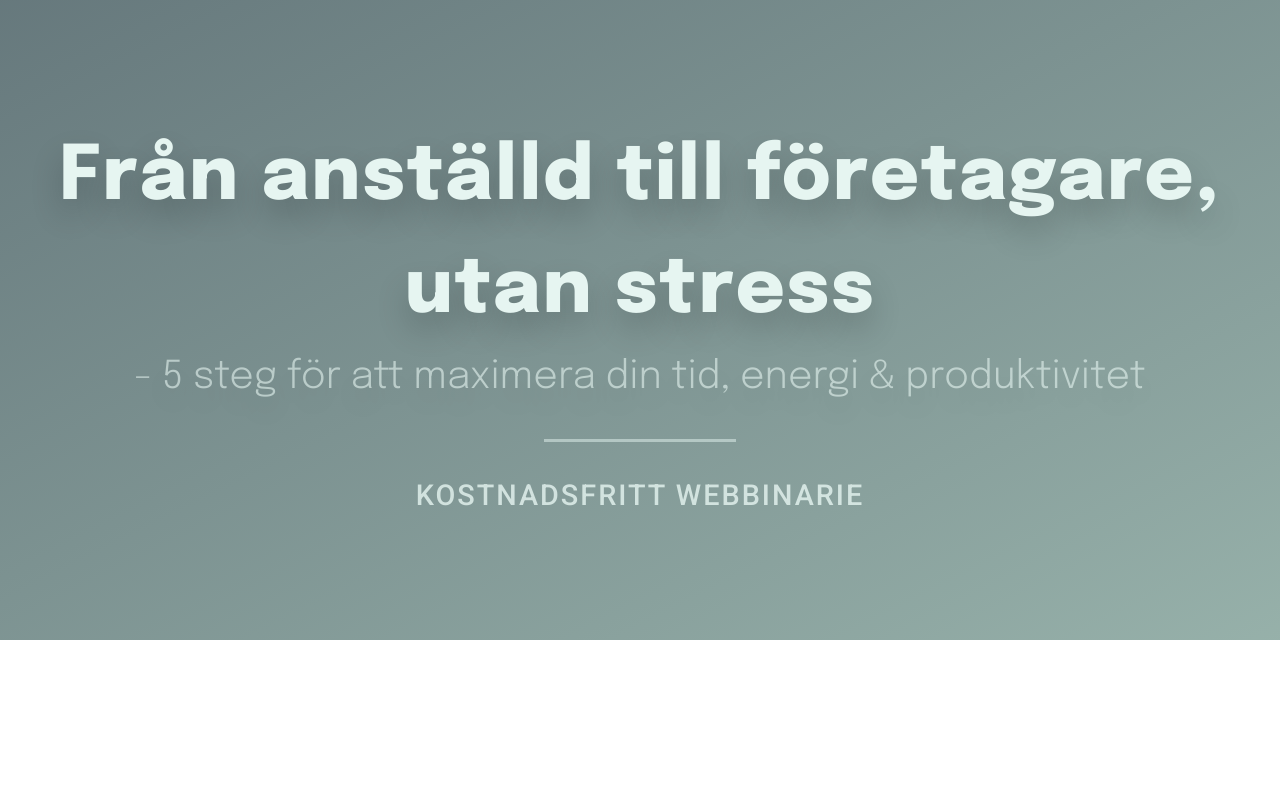
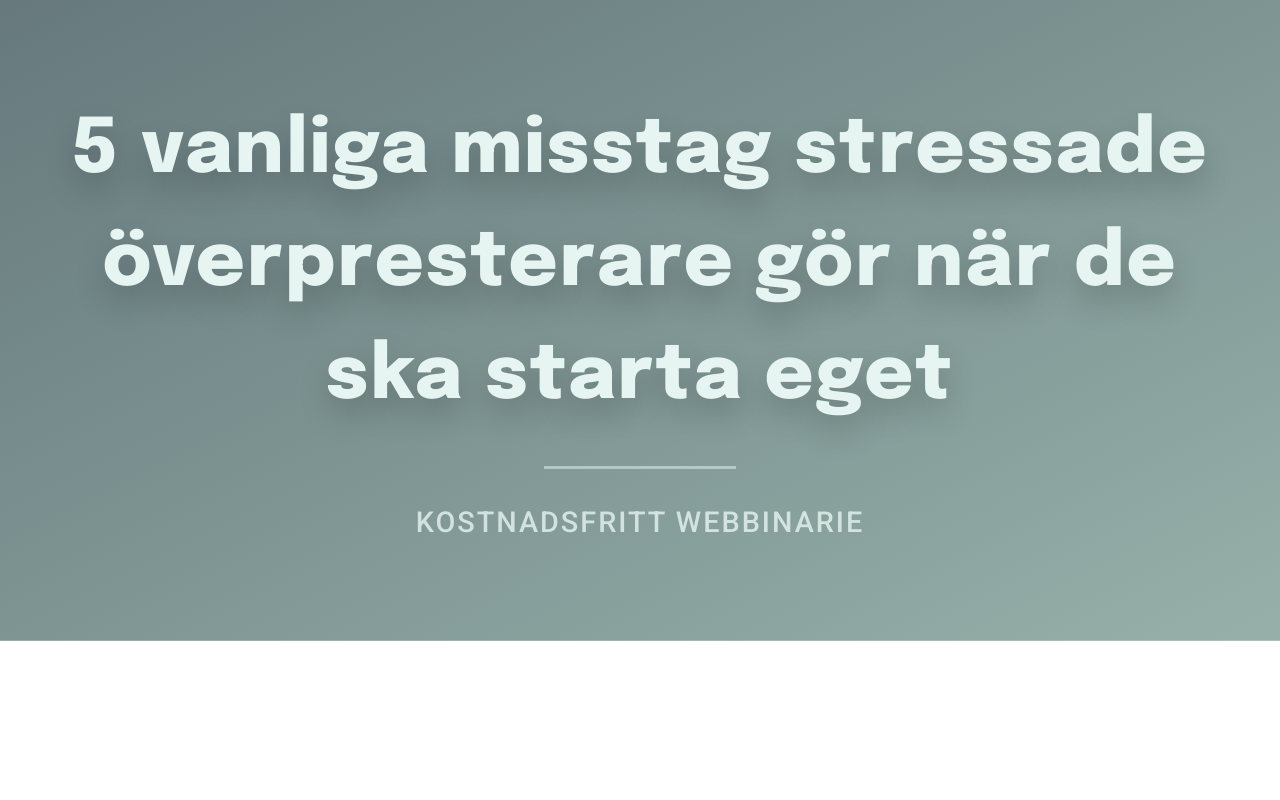
Before and after one commit to MatildaMared/dtyw-webinar, a website: page index.html in a window 1280 px wide. Shown: the top 800 px of the page. Drawn offline with nearby package versions, Linux system fonts and the light colour scheme; a script that the page names is missing.

Commit message:
update title

```diff
--- a/index.html
+++ b/index.html
@@ -58,10 +58,10 @@
 
 		<!-- HEADER -->
 		<header class="header">
-			<h1 class="header__heading">Från anställd till företagare, utan stress</h1>
-			<h2 class="header__sub-heading">
+			<h1 class="header__heading">5 vanliga misstag stressade överpresterare gör när de ska starta eget </h1>
+			<!-- <h2 class="header__sub-heading">
 			 - 5 steg för att maximera din tid, energi & produktivitet
-			</h2>
+			</h2> -->
 			<div class="header__divider"></div>
 			<span class="header__subtext">Kostnadsfritt webbinarie</span>
 		</header>
```
